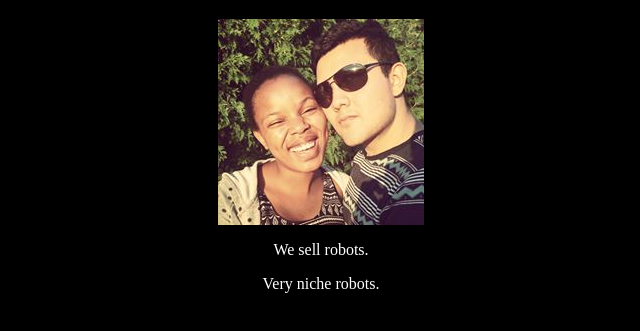
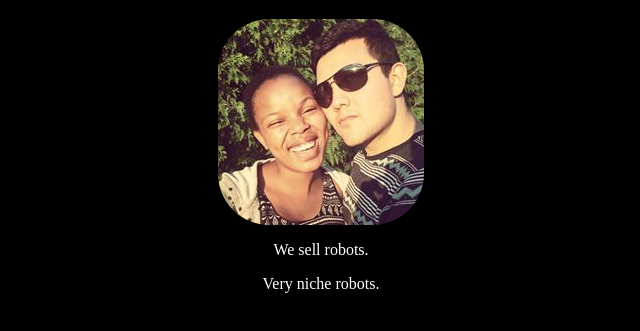
Before and after one commit to EmilioF/EmilioF.github.io, a plain HTML site: page index.html in a window 1280 px wide. Shown: the part 61-392 px from the top of the page, without its empty margins (319-959 px from the left). Drawn offline with Linux system fonts and the light colour scheme.

Commit message:
Image description

```diff
--- a/index.html
+++ b/index.html
@@ -15,6 +15,7 @@
 			}
 
 			img.profile{
+				border-radius: 25%;
 				display: block;
 				margin-left: auto;
 				margin-right: auto;
@@ -28,7 +29,7 @@
 
 		<h1>Emerly</h1>
 
-		<img class="profile" src="emerly_profile_picture.jpg" alt="Emerly" align="middle">
+		<img class="profile" src="emerly_profile_picture.jpg" alt="Emerly" title="Hot Terminator" align="middle">
 
 		<p>We sell robots.</p>
 
```
